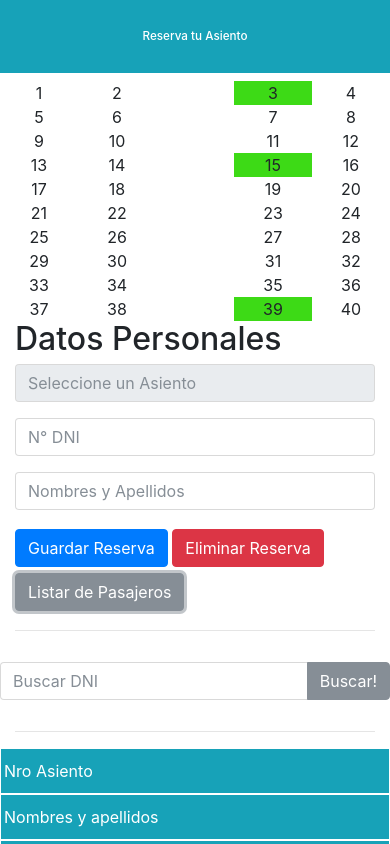
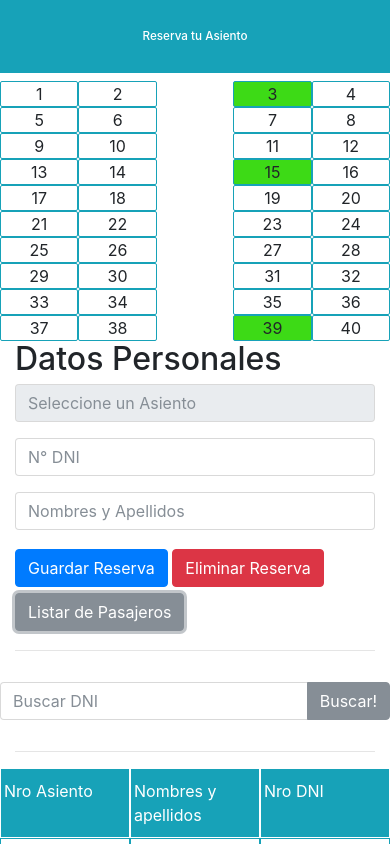
Before and after one commit to Mariley20/Reserva_de_Pasajes, a plain HTML site: page index.html in a window 390 px wide. Both pictures are taken after a click on the button "Listar de Pasajeros". Shown: the top 844 px of the page. Drawn offline with nearby package versions, Linux system fonts and the light colour scheme.

Commit message:
modificado stilos

```diff
--- a/assets/css/main.css
+++ b/assets/css/main.css
@@ -20,6 +20,10 @@ table td{
 .reservado {
     background: #3dda16;
 }
+#bus .col-xl-2 {
+    border: 1px solid #17a2b8;
+    border-radius: 2px;
+}
 .inputDNI {
     padding: 15px 0;
 }
@@ -38,3 +42,6 @@ form .btn {
     color: white;
     border: 1px solid #FFFFFF;
 }
+#listaPasajeros .row div{
+    border: 1px solid #17a2b8;
+}
--- a/assets/js/main.js
+++ b/assets/js/main.js
@@ -85,9 +85,9 @@ const reserva = {
         let lista = "";
         reserva.pasajeros.map((elemento) => {
             lista += `<div class='row'>\
-            <div class='col-xl-2 col-sm-2'>${elemento.nroAsiento}</div>\
-            <div class='col-xl-5 col-sm-5'>${elemento.nombre}</div>\
-            <div class='col-xl-2 col-sm-2'>${elemento.dni}</div>\
+            <div class='col col-xl-2 col-sm-2'>${elemento.nroAsiento}</div>\
+            <div class='col col-xl-5 col-sm-5'>${elemento.nombre}</div>\
+            <div class='col col-xl-2 col-sm-2'>${elemento.dni}</div>\
             </div>`;
         });
         $('#listaPasajeros').html(lista)
--- a/index.html
+++ b/index.html
@@ -20,7 +20,7 @@
     <section>
         <div class="container-fluid">
             <div class="row justify-content-sm-center">
-                <div class="col col-xl-5 col-sm-5 text-center">
+                <div class="col col-xl-4 col-sm-4 text-center bus">
                     <div id="bus"></div>
                 </div>
                 <div class="col-xl-5 col-sm-5">
@@ -59,9 +59,9 @@
             <div class="row justify-content-sm-center">
                 <div class=" col-xl-10 col-sm-10">
                     <div class='row tablaPasajeros'>
-                        <div class='col-xl-2 col-sm-2'>Nro Asiento</div>
-                        <div class='col-xl-5 col-sm-5'>Nombres y apellidos</div>
-                        <div class='col-xl-2 col-sm-2'>Nro DNI</div>
+                        <div class='col col-xl-2 col-sm-2'>Nro Asiento</div>
+                        <div class='col col-xl-5 col-sm-5'>Nombres y apellidos</div>
+                        <div class='col col-xl-2 col-sm-2'>Nro DNI</div>
                     </div>
                     <div id="listaPasajeros"></div>
                 </div>
```
Also changed, not shown: assets/img/bus.jpg (added).
